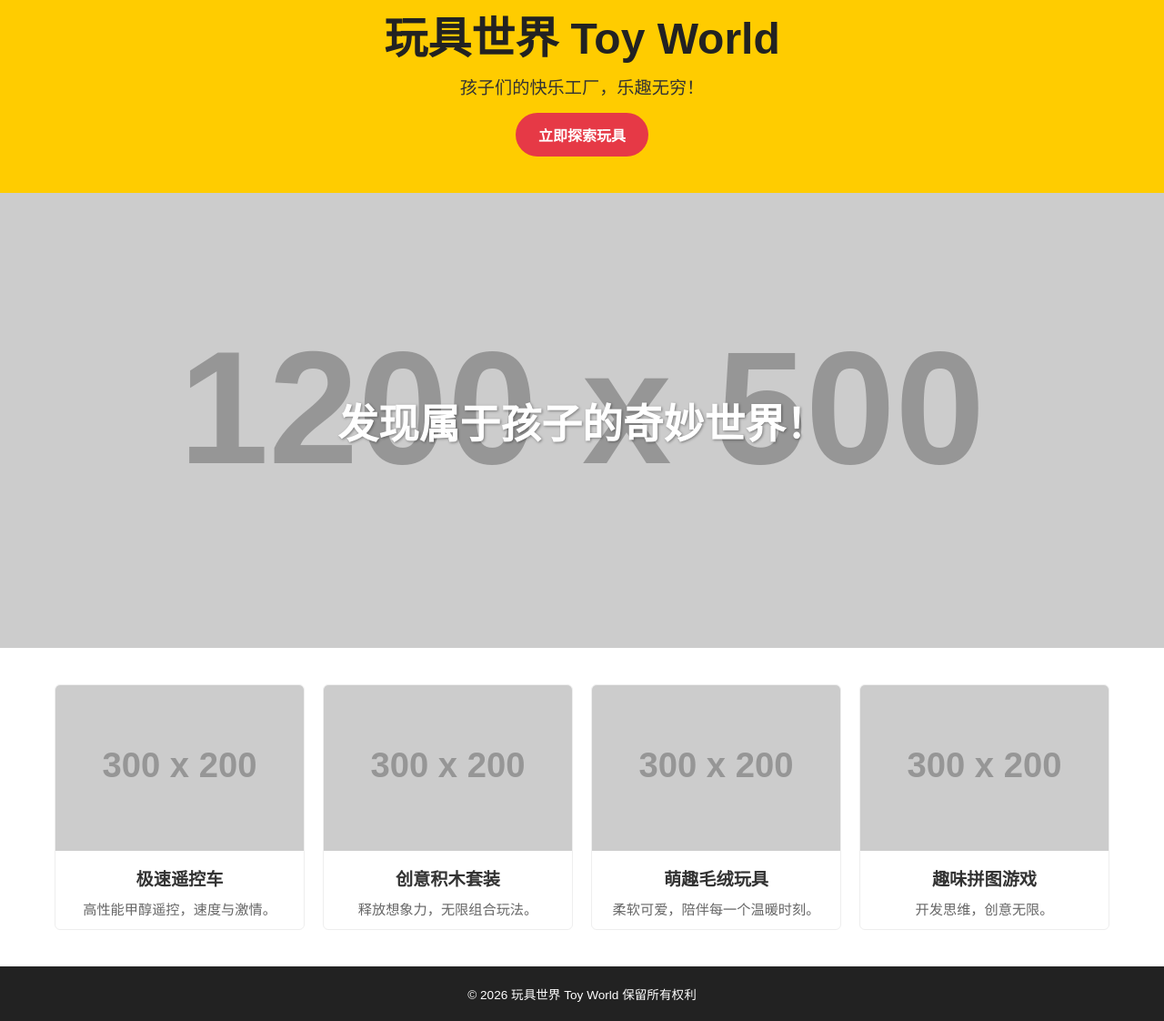
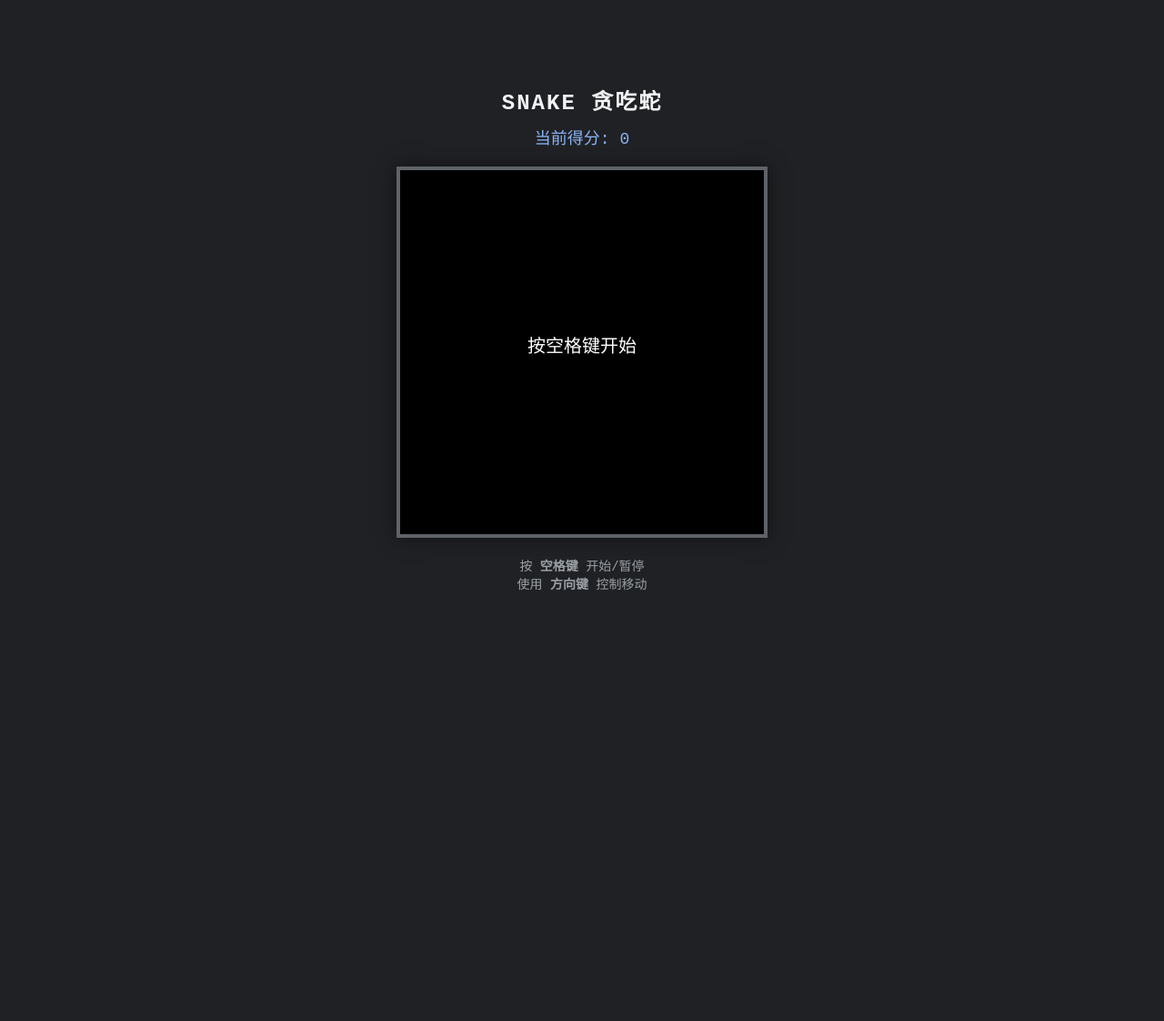
Before and after one commit to yangzhiyuan2003/glax-TEST0101, a website: page index.html in a window 1280 px wide. Shown: the part 37-1159 px from the top of the page at 91% size. After the commit the page ends 800 px from the top, so only its background shows below. Drawn offline with Linux system fonts and the light colour scheme; placeholder pictures from the web are drawn by us.

Commit message:
Update index.html

```diff
--- a/index.html
+++ b/index.html
@@ -3,129 +3,264 @@
 <head>
 <meta charset="UTF-8">
 <meta name="viewport" content="width=device-width, initial-scale=1.0">
-<title>玩具世界 Toy World</title>
+<title>贪吃蛇大作战 Snake Game</title>
 <style>
-    *{margin:0;padding:0;box-sizing:border-box;}
-    body{font-family: "微软雅黑",sans-serif; color:#333;}
-    header{
-        background:#ffcc00;
-        text-align:center;
-        padding:40px 20px;
-    }
-    header h1{font-size:3rem; color:#222;}
-    header p{font-size:1.2rem; margin-top:8px;}
-
-    .btn-primary{
-        display:inline-block;
-        margin-top:15px;
-        padding:12px 25px;
-        background:#e63946;
-        color:#fff;
-        text-decoration:none;
-        font-weight:600;
-        border-radius:50px;
-        transition:0.3s;
-    }
-    .btn-primary:hover{background:#bf1f2d;}
-
-    .hero{
-        background-image:url("https://placehold.co/1200x500?text=玩具世界 Banner");
-        background-size:cover;
-        background-position:center;
-        height:500px;
-        display:flex;
-        justify-content:center;
-        align-items:center;
-        text-shadow: 1px 1px 3px rgba(0,0,0,0.4);
-    }
-    .hero h2{
-        color:#fff;
-        font-size:2.8rem;
+    /* 页面基础样式：居中、暗色背景 */
+    body {
+        margin: 0;
+        padding: 0;
+        background-color: #202124; /* 类似Chrome深色模式背景 */
+        color: #f1f3f4;
+        font-family: 'Courier New', Courier, monospace;
+        display: flex;
+        flex-direction: column;
+        align-items: center;
+        justify-content: center;
+        height: 100vh;
+        user-select: none; /* 禁止选中文本 */
     }
 
-    .products{
-        max-width:1200px;
-        margin:40px auto;
-        display:grid;
-        grid-template-columns: repeat(auto-fit, minmax(240px, 1fr));
-        gap:20px;
-        padding:0 20px;
+    /* 标题与分数 */
+    h1 { margin-bottom: 10px; font-size: 24px; letter-spacing: 2px; }
+    #score-board { margin-bottom: 20px; font-size: 18px; color: #8ab4f8; }
+
+    /* 游戏画布样式 */
+    canvas {
+        background-color: #000;
+        border: 4px solid #5f6368;
+        box-shadow: 0 0 20px rgba(0,0,0,0.5);
+        display: block;
     }
-    .toy-card{
-        border:1px solid #eee;
-        border-radius:6px;
-        overflow:hidden;
-        transition:0.3s;
+
+    /* 提示信息 */
+    .controls {
+        margin-top: 20px;
+        font-size: 14px;
+        color: #9aa0a6;
+        text-align: center;
     }
-    .toy-card:hover{
-        transform:translateY(-5px);
-        box-shadow: 0 4px 12px rgba(0,0,0,0.1);
+
+    /* 移动端按钮（仅在窄屏显示） */
+    .mobile-controls {
+        display: none;
+        margin-top: 20px;
+        gap: 10px;
     }
-    .toy-card img{width:100%;}
-
-    .toy-card .info{
-        padding:12px;
-        text-align:center;
+    @media (max-width: 600px) {
+        .mobile-controls { display: flex; }
+        canvas { width: 90vw; height: 90vw; } /* 移动端适配 */
     }
-    .toy-card .info h3{font-size:1.2rem; margin-bottom:8px;}
-    .toy-card .info p{font-size:0.95rem; color:#666;}
-
-    footer{
-        background:#222;
-        color:#fff;
-        text-align:center;
-        padding:20px;
-        margin-top:40px;
-        font-size:0.85rem;
+    button {
+        padding: 15px 20px;
+        background: #3c4043;
+        color: white;
+        border: none;
+        border-radius: 8px;
+        font-size: 18px;
     }
+    button:active { background: #5f6368; }
 </style>
 </head>
 <body>
 
-<header>
-    <h1>玩具世界 Toy World</h1>
-    <p>孩子们的快乐工厂，乐趣无穷！</p>
-    <a href="#products" class="btn-primary">立即探索玩具</a>
-</header>
+    <h1>SNAKE 贪吃蛇</h1>
+    <div id="score-board">当前得分: 0</div>
 
-<section class="hero">
-    <h2>发现属于孩子的奇妙世界！</h2>
-</section>
+    <canvas id="gameCanvas" width="400" height="400"></canvas>
 
-<section id="products" class="products">
-    <div class="toy-card">
-        <img src="https://placehold.co/300x200?text=遥控车" alt="遥控车">
-        <div class="info">
-            <h3>极速遥控车</h3>
-            <p>高性能甲醇遥控，速度与激情。</p>
-        </div>
+    <div class="controls">
+        按 <strong>空格键</strong> 开始/暂停<br>
+        使用 <strong>方向键</strong> 控制移动
     </div>
-    <div class="toy-card">
-        <img src="https://placehold.co/300x200?text=积木套装" alt="积木套装">
-        <div class="info">
-            <h3>创意积木套装</h3>
-            <p>释放想象力，无限组合玩法。</p>
-        </div>
+
+    <div class="mobile-controls">
+        <button onclick="setDir('LEFT')">⬅️</button>
+        <button onclick="setDir('UP')">⬆️</button>
+        <button onclick="setDir('DOWN')">⬇️</button>
+        <button onclick="setDir('RIGHT')">➡️</button>
     </div>
-    <div class="toy-card">
-        <img src="https://placehold.co/300x200?text=毛绒玩具" alt="毛绒玩具">
-        <div class="info">
-            <h3>萌趣毛绒玩具</h3>
-            <p>柔软可爱，陪伴每一个温暖时刻。</p>
-        </div>
-    </div>
-    <div class="toy-card">
-        <img src="https://placehold.co/300x200?text=拼图游戏" alt="拼图游戏">
-        <div class="info">
-            <h3>趣味拼图游戏</h3>
-            <p>开发思维，创意无限。</p>
-        </div>
-    </div>
-</section>
 
-<footer>
-    &copy; 2026 玩具世界 Toy World 保留所有权利
-</footer>
+<script>
+    const canvas = document.getElementById('gameCanvas');
+    const ctx = canvas.getContext('2d');
+    const scoreEl = document.getElementById('score-board');
 
+    // --- 游戏参数 ---
+    const box = 20; // 格子大小
+    const canvasSize = 400; // 画布尺寸
+    let score = 0;
+    let gameLoop;
+    let isRunning = false;
+    let isGameOver = false;
+
+    // 蛇与食物
+    let snake = [];
+    let food = {};
+    let d; // 方向
+
+    // 初始化游戏
+    function init() {
+        snake = [];
+        snake[0] = { x: 9 * box, y: 10 * box }; // 初始位置
+        d = null; // 初始静止
+        score = 0;
+        isGameOver = false;
+        isRunning = false;
+        scoreEl.innerText = "当前得分: " + score;
+        spawnFood();
+
+        // 绘制初始画面
+        ctx.clearRect(0, 0, canvasSize, canvasSize);
+        drawText("按空格键开始", "20px Arial", "#fff", 0);
+    }
+
+    // 生成食物（不生成在蛇身上）
+    function spawnFood() {
+        food = {
+            x: Math.floor(Math.random() * (canvasSize/box)) * box,
+            y: Math.floor(Math.random() * (canvasSize/box)) * box
+        };
+        // 简单的防重叠检查
+        for(let part of snake) {
+            if(part.x === food.x && part.y === food.y) spawnFood();
+        }
+    }
+
+    // 键盘监听
+    document.addEventListener("keydown", direction);
+    function direction(event) {
+        let key = event.keyCode;
+        // 空格键 (32)
+        if(key === 32) {
+            event.preventDefault(); // 防止滚动
+            if(isGameOver) {
+                init();
+                startGame();
+            } else {
+                toggleGame();
+            }
+            return;
+        }
+
+        // 游戏未开始时，按方向键直接开始
+        if(!isRunning && !isGameOver && (key>=37 && key<=40)) {
+            startGame();
+        }
+
+        // 方向控制 (禁止直接反向)
+        if(key === 37 && d !== "RIGHT") d = "LEFT";
+        else if(key === 38 && d !== "DOWN") d = "UP";
+        else if(key === 39 && d !== "LEFT") d = "RIGHT";
+        else if(key === 40 && d !== "UP") d = "DOWN";
+    }
+
+    // 移动端/按钮控制接口
+    window.setDir = function(dir) {
+        if(isGameOver) { init(); startGame(); return; }
+        if(!isRunning) startGame();
+
+        if(dir === "LEFT" && d !== "RIGHT") d = "LEFT";
+        if(dir === "UP" && d !== "DOWN") d = "UP";
+        if(dir === "RIGHT" && d !== "LEFT") d = "RIGHT";
+        if(dir === "DOWN" && d !== "UP") d = "DOWN";
+    }
+
+    function toggleGame() {
+        if(isRunning) {
+            clearInterval(gameLoop);
+            isRunning = false;
+            drawText("已暂停", "30px Arial", "#fff", 0);
+        } else {
+            startGame();
+        }
+    }
+
+    function startGame() {
+        if(isRunning) return;
+        isRunning = true;
+        gameLoop = setInterval(draw, 100); // 100ms 刷新一次
+    }
+
+    // 绘制主函数
+    function draw() {
+        // 清空画布
+        ctx.fillStyle = "#000";
+        ctx.fillRect(0, 0, canvasSize, canvasSize);
+
+        // 画蛇
+        for(let i = 0; i < snake.length; i++) {
+            // 蛇头绿色，身体浅绿
+            ctx.fillStyle = (i === 0) ? "#4CAF50" : "#81C784";
+            ctx.fillRect(snake[i].x, snake[i].y, box, box);
+
+            // 蛇身描边（让格子看起来分开）
+            ctx.strokeStyle = "#000";
+            ctx.strokeRect(snake[i].x, snake[i].y, box, box);
+        }
+
+        // 画食物 (红色)
+        ctx.fillStyle = "#ff5252";
+        ctx.fillRect(food.x, food.y, box, box);
+
+        // --- 逻辑更新 ---
+        let snakeX = snake[0].x;
+        let snakeY = snake[0].y;
+
+        if(d === "LEFT") snakeX -= box;
+        if(d === "UP") snakeY -= box;
+        if(d === "RIGHT") snakeX += box;
+        if(d === "DOWN") snakeY += box;
+
+        // 如果没有方向（等待开始），直接返回，只绘制不移动
+        if(!d) return;
+
+        // 吃到食物
+        if(snakeX === food.x && snakeY === food.y) {
+            score++;
+            scoreEl.innerText = "当前得分: " + score;
+            spawnFood();
+            // 不移除尾部 -> 变长
+        } else {
+            snake.pop(); // 移除尾部 -> 移动
+        }
+
+        // 碰撞检测 (撞墙 || 撞自己)
+        let newHead = { x: snakeX, y: snakeY };
+
+        if(snakeX < 0 || snakeX >= canvasSize ||
+           snakeY < 0 || snakeY >= canvasSize ||
+           collision(newHead, snake)) {
+
+            clearInterval(gameLoop);
+            isRunning = false;
+            isGameOver = true;
+            drawText("GAME OVER", "40px Arial", "red", -20);
+            drawText("按空格键重新开始", "20px Arial", "#fff", 20);
+            return;
+        }
+
+        snake.unshift(newHead);
+    }
+
+    // 辅助：碰撞检查
+    function collision(head, array) {
+        for(let i = 0; i < array.length; i++) {
+            if(head.x === array[i].x && head.y === array[i].y) return true;
+        }
+        return false;
+    }
+
+    // 辅助：绘制中心文字
+    function drawText(text, font, color, yOffset) {
+        ctx.fillStyle = color;
+        ctx.font = font;
+        ctx.textAlign = "center";
+        ctx.fillText(text, canvasSize/2, canvasSize/2 + yOffset);
+    }
+
+    // 启动
+    init();
+
+</script>
 </body>
 </html>
```
